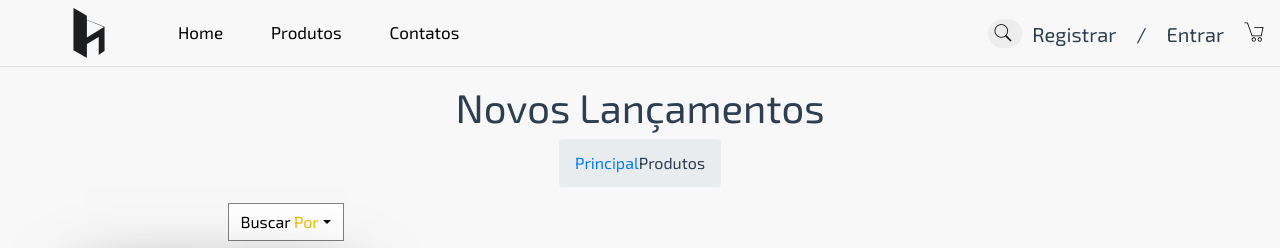
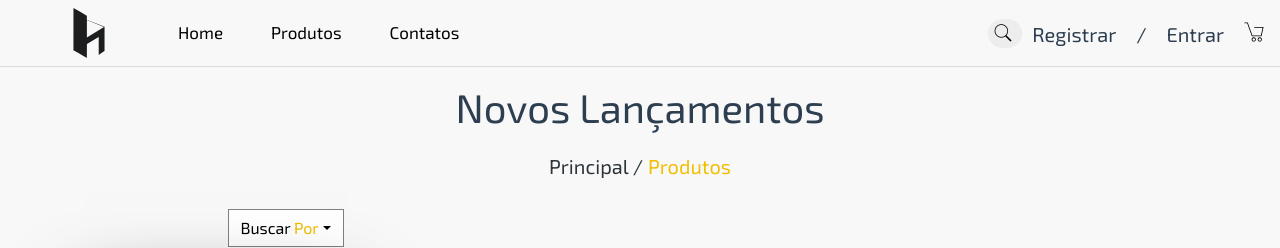
Before and after one commit to diegotpereira/vue-loja-online-master, a Vue app: page /produtos in a window 1280 px wide. Shown: the top 248 px of the page. Built offline with nearby package versions, Linux system fonts and the light colour scheme.

Commit message:
alteração de espaçamento no template

```diff
--- a/src/components/PaginaProdutos/Item.vue
+++ b/src/components/PaginaProdutos/Item.vue
@@ -4,9 +4,9 @@
         <nav class="row justify-content-center" aria-label="breadcrumb">
             <ol class="breadcrumb">
                 <li class="breadcrumb-item">
-                    <router-link to="/">Principal</router-link>
+                    <router-link to="/">Principal / </router-link>
                 </li>
-                <li class="breadCrumb-item active" aria-content="page">Produtos</li>
+                <li class="breadCrumb-item active" aria-current="page">Produtos</li>
             </ol>
         </nav>
     </div>
@@ -16,3 +16,25 @@ export default {
     name: 'ItemPagina'
 }
 </script>
+<style scoped>
+.breadcrumb {
+    background: inherit !important;
+    color: #2c3539;
+    font-size: 20px;
+}
+
+.breadcrumb > li > a {
+    text-decoration: none !important;
+    color: #2c3539 !important;
+}
+
+.breadcrumb > li {
+    text-decoration: none !important;
+    color: #f2be00 !important;
+}
+
+.breadCrumb-item {
+    float: left;
+    padding-left: 5px;
+}
+</style>
```
